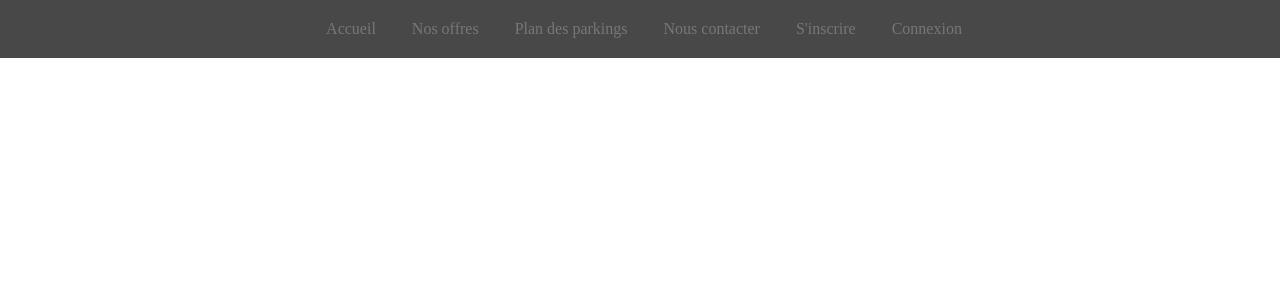
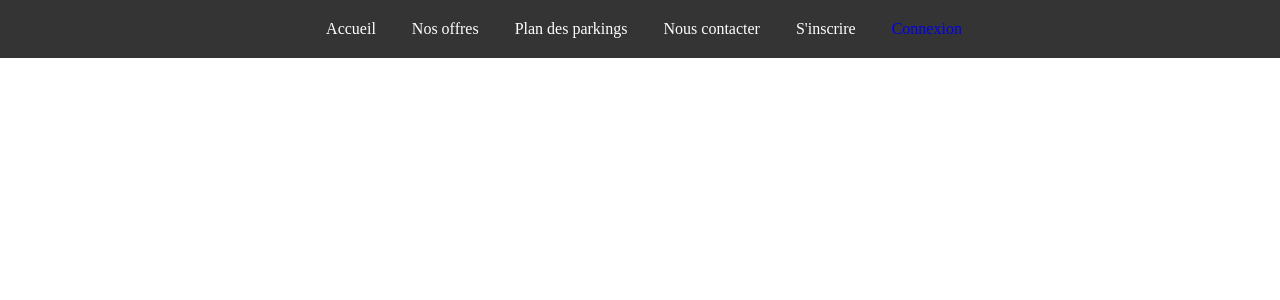
Before and after one commit to darianmot/Projet_WEB, a PHP site: template template/menu.php in a window 1280 px wide. Shown: the top 300 px of the page. Run offline with PHP 8.4, Linux system fonts and the light colour scheme; the template is opened without the code that fills it, so the values that code supplies are empty.

Commit message:
Modifications style menu et menu qui descend avec la page

```diff
--- a/css/style.css
+++ b/css/style.css
@@ -86,7 +86,8 @@ nav
     right: 0;
     left: 0;
     width: 100%;
-    background: #474847;
+    background: #333433;
+    color: #ffffff;
 }
 
 nav  ul  li
@@ -101,12 +102,11 @@ nav ul  li  a
     border: 0;
     text-decoration: none;
     font-weight: 400;
-    color: #777;
 }
 
 nav  ul  li a:hover
 {
-    color: #ed786a;
+    color: #ffffff;
     border-bottom-color: rgba(255,255,255,0);
 }
 
```
